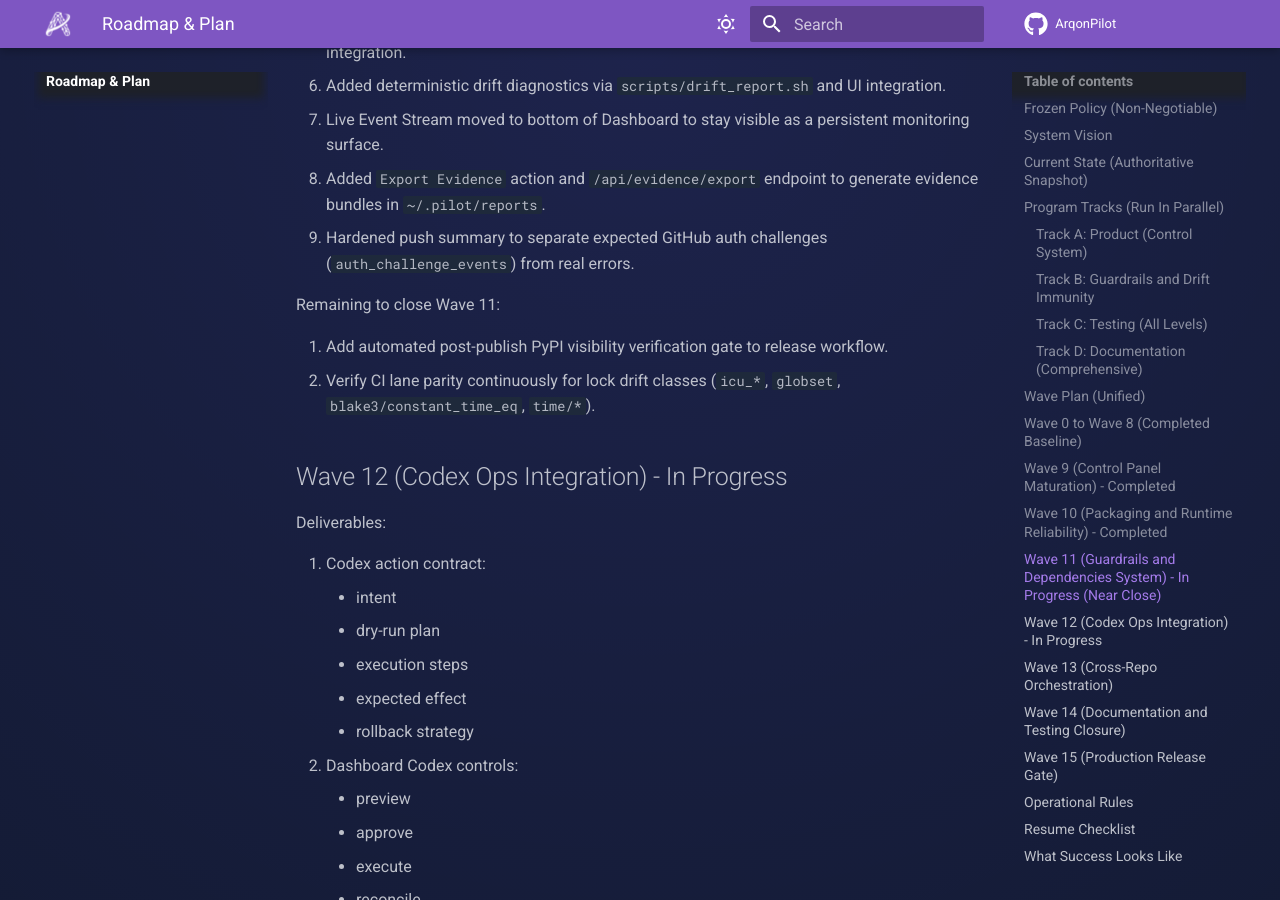
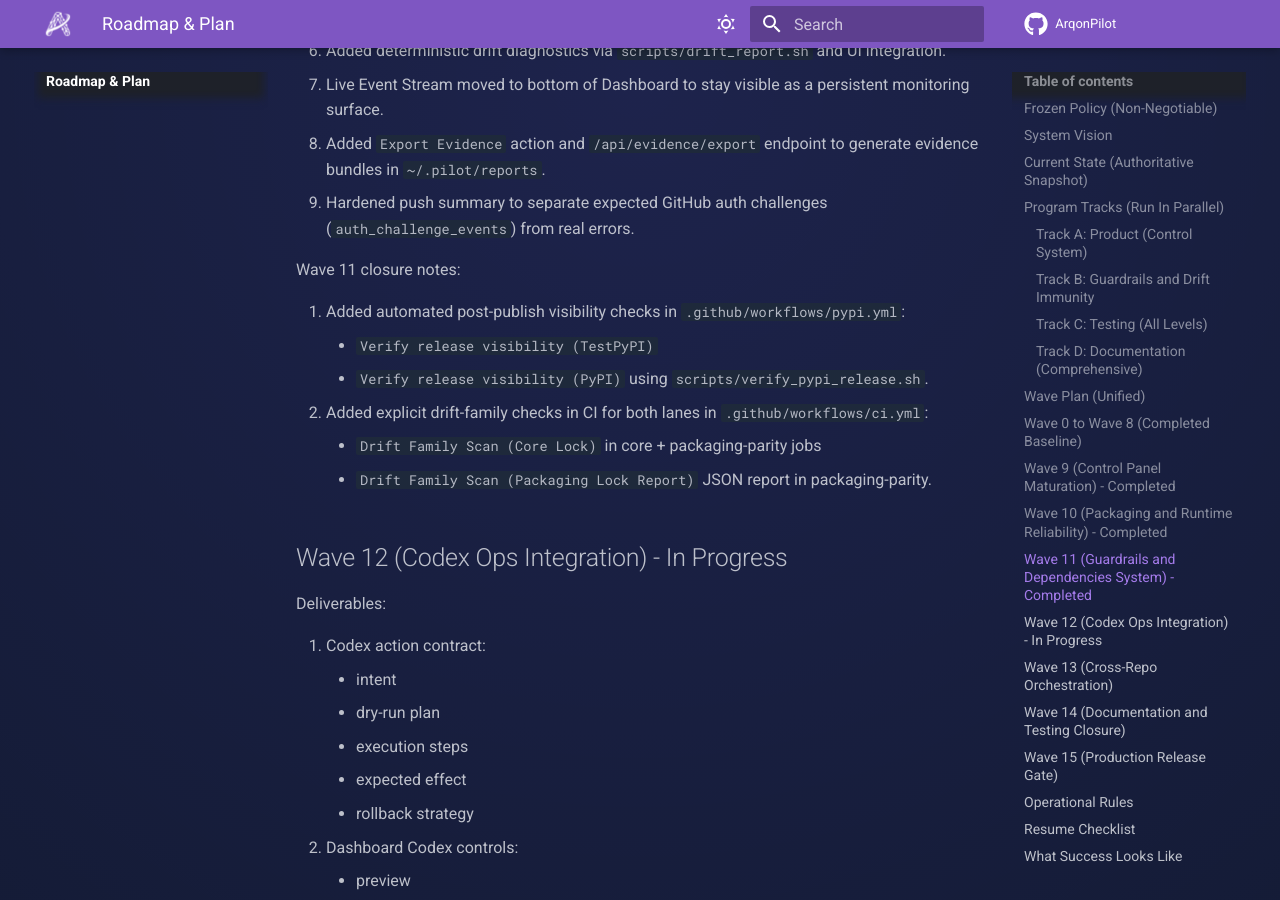
Before and after one commit to novelbytelabs/ArqonPilot, an MkDocs documentation site: the page built from docs/roadmap-and-execution-plan.md, in a window 1280 px wide and 900 px high, scrolled down 4643 px. Built offline with MkDocs 1.6.1 and Material for MkDocs 9.7.7, drawn with Linux system fonts in a browser that asks for light colours; comment, search, counter and statistics services are not loaded; some of the changed text lies outside the part shown.

Commit message:
feat: hard-close wave11 with pypi visibility and drift gates

```diff
--- a/docs/roadmap-and-execution-plan.md
+++ b/docs/roadmap-and-execution-plan.md
@@ -107,7 +107,7 @@
 3. Added CI `packaging-parity` job in `.github/workflows/ci.yml` to catch packaging drift before publish.
 4. Strengthened policy checks so CI must retain both lane pins and packaging check step.
 
-## Wave 11 (Guardrails and Dependencies System) - In Progress (Near Close)
+## Wave 11 (Guardrails and Dependencies System) - Completed
 Deliverables:
 
 1. Dependencies/Guardrails tab in UI.
@@ -140,10 +140,15 @@
 8. Added `Export Evidence` action and `/api/evidence/export` endpoint to generate evidence bundles in `~/.pilot/reports`.
 9. Hardened push summary to separate expected GitHub auth challenges (`auth_challenge_events`) from real errors.
 
-Remaining to close Wave 11:
+Wave 11 closure notes:
 
-1. Add automated post-publish PyPI visibility verification gate to release workflow.
-2. Verify CI lane parity continuously for lock drift classes (`icu_*`, `globset`, `blake3/constant_time_eq`, `time/*`).
+1. Added automated post-publish visibility checks in `.github/workflows/pypi.yml`:
+     - `Verify release visibility (TestPyPI)`
+     - `Verify release visibility (PyPI)`
+     using `scripts/verify_pypi_release.sh`.
+2. Added explicit drift-family checks in CI for both lanes in `.github/workflows/ci.yml`:
+     - `Drift Family Scan (Core Lock)` in core + packaging-parity jobs
+     - `Drift Family Scan (Packaging Lock Report)` JSON report in packaging-parity.
 
 ## Wave 12 (Codex Ops Integration) - In Progress
 Deliverables:
```
Also changed, not shown: docs/operator-runbook.md (+2 -0 lines), docs/troubleshooting.md (+14 -0 lines), 4 other files.
